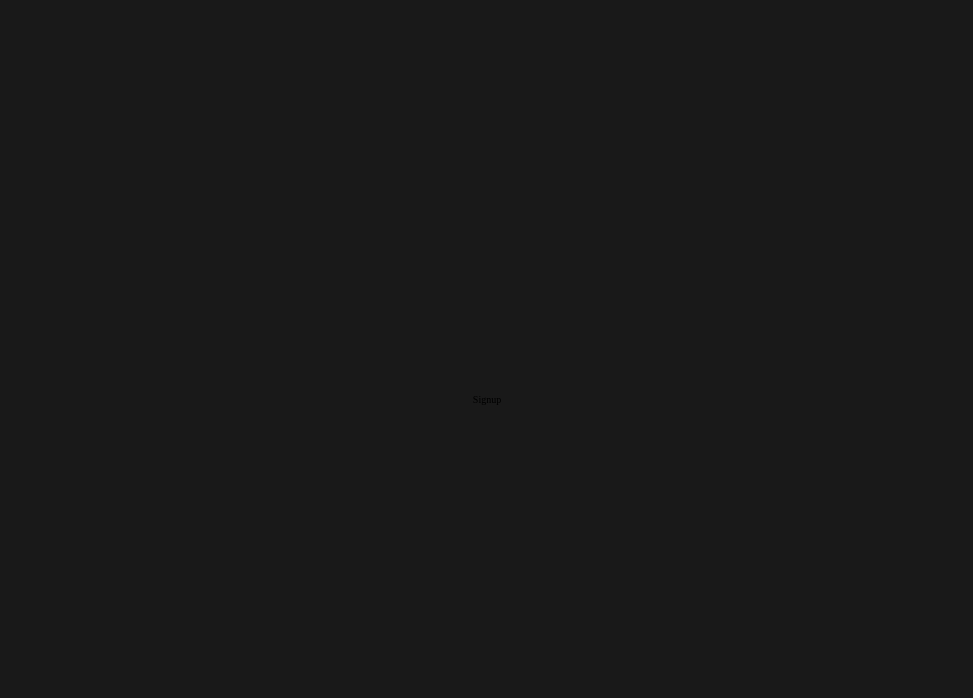
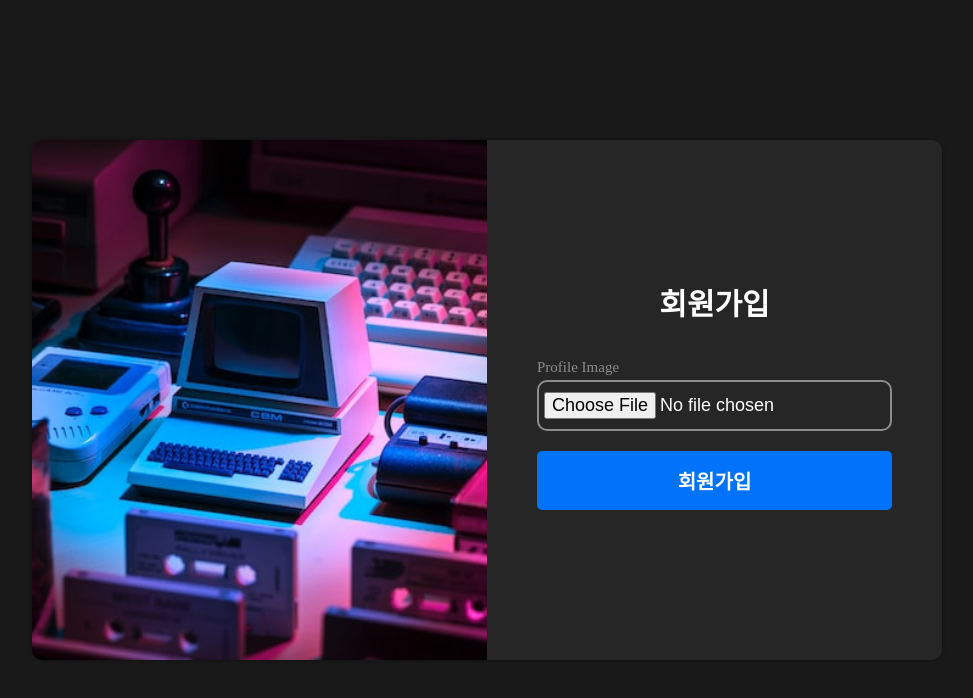
Before and after one commit to GitHWS/know-hub-project, a React (Vite) app in the folder client/: page /signup in a window 1280 px wide. Shown: the top 698 px of the page, without its empty margins (153-1126 px from the left). Built offline with nearby package versions, Linux system fonts and the light colour scheme.

Commit message:
:lipstick: Style: Signup 페이지 레이아웃 구성
Signup 페이지 레이아웃 구성(임시 회원가입 단계 기능)

```diff
--- a/client/src/pages/Signup.tsx
+++ b/client/src/pages/Signup.tsx
@@ -1,5 +1,59 @@
+import { useState } from 'react';
+import Button from '../components/common/Button/Button';
+import { Heading2 } from '../components/common/Heading/HeadingStyles';
+import InputField from '../components/common/Input/InputField';
+import {
+  GridLayout,
+  LoginForm,
+  LoginSideBox,
+  SignupLink,
+  SignupText,
+} from '../components/Login/LoginStyles';
+
 const Signup = () => {
-  return <div>Signup</div>;
+  const [signupStep, setSignupStep] = useState(3);
+
+  return (
+    <GridLayout>
+      <LoginSideBox bg />
+      <LoginSideBox>
+        <Heading2 center>회원가입</Heading2>
+        <LoginForm>
+          {signupStep === 1 && (
+            <>
+              <InputField
+                element="input"
+                label="Email"
+                type="email"
+                placeholder="example@example.com"
+              />
+              <InputField element="input" label="Password" type="password" />
+              <Button padding="lg" primary>
+                다음
+              </Button>
+            </>
+          )}
+          {signupStep === 2 && (
+            <>
+              <InputField element="input" label="Name" type="text" />
+              <InputField element="textarea" label="Bio" />
+              <Button padding="lg" primary>
+                다음
+              </Button>
+            </>
+          )}
+          {signupStep === 3 && (
+            <>
+              <InputField element="input" label="Profile Image" type="file" />
+              <Button padding="lg" primary>
+                회원가입
+              </Button>
+            </>
+          )}
+        </LoginForm>
+      </LoginSideBox>
+    </GridLayout>
+  );
 };
 
 export default Signup;
```
